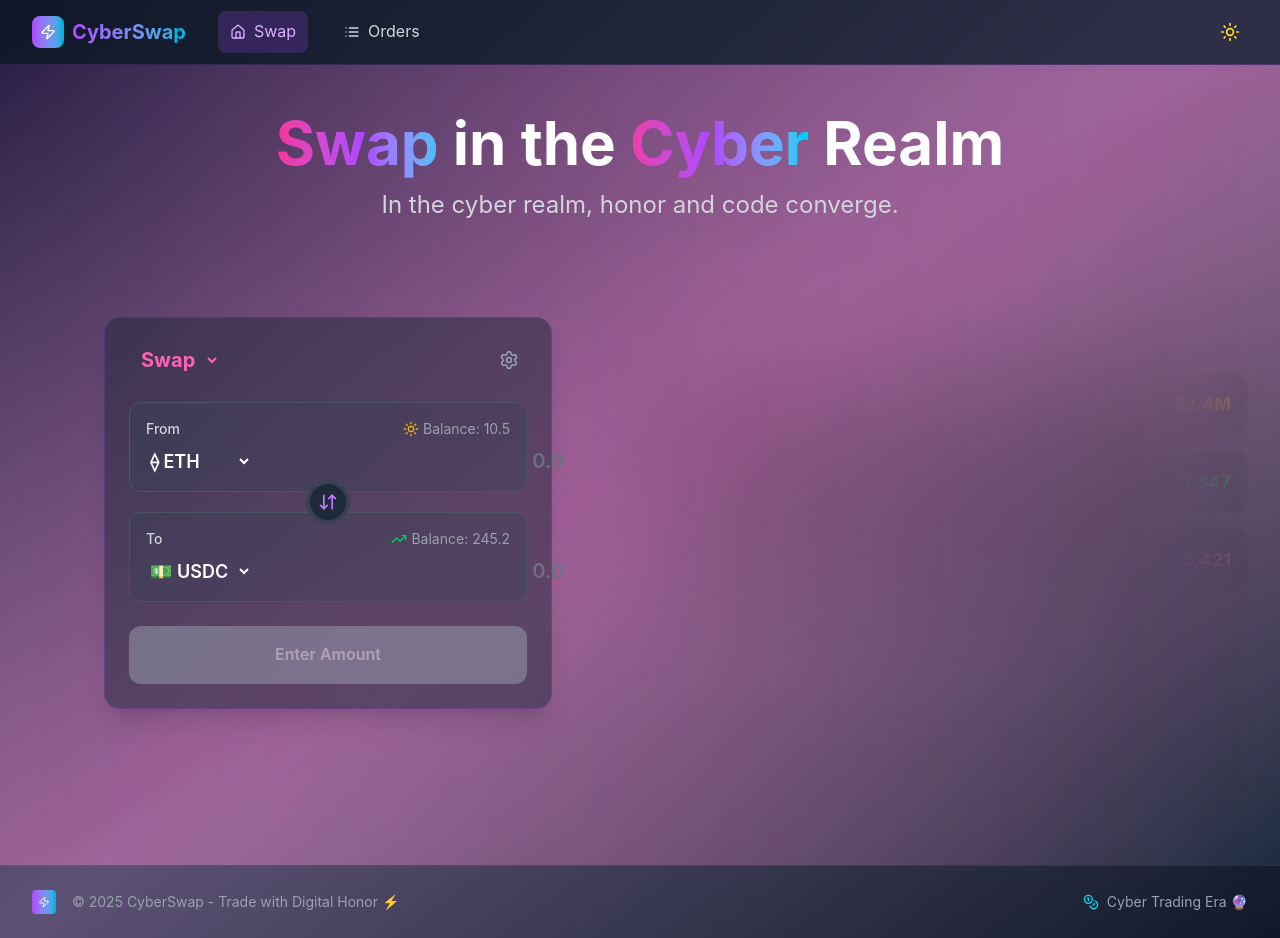
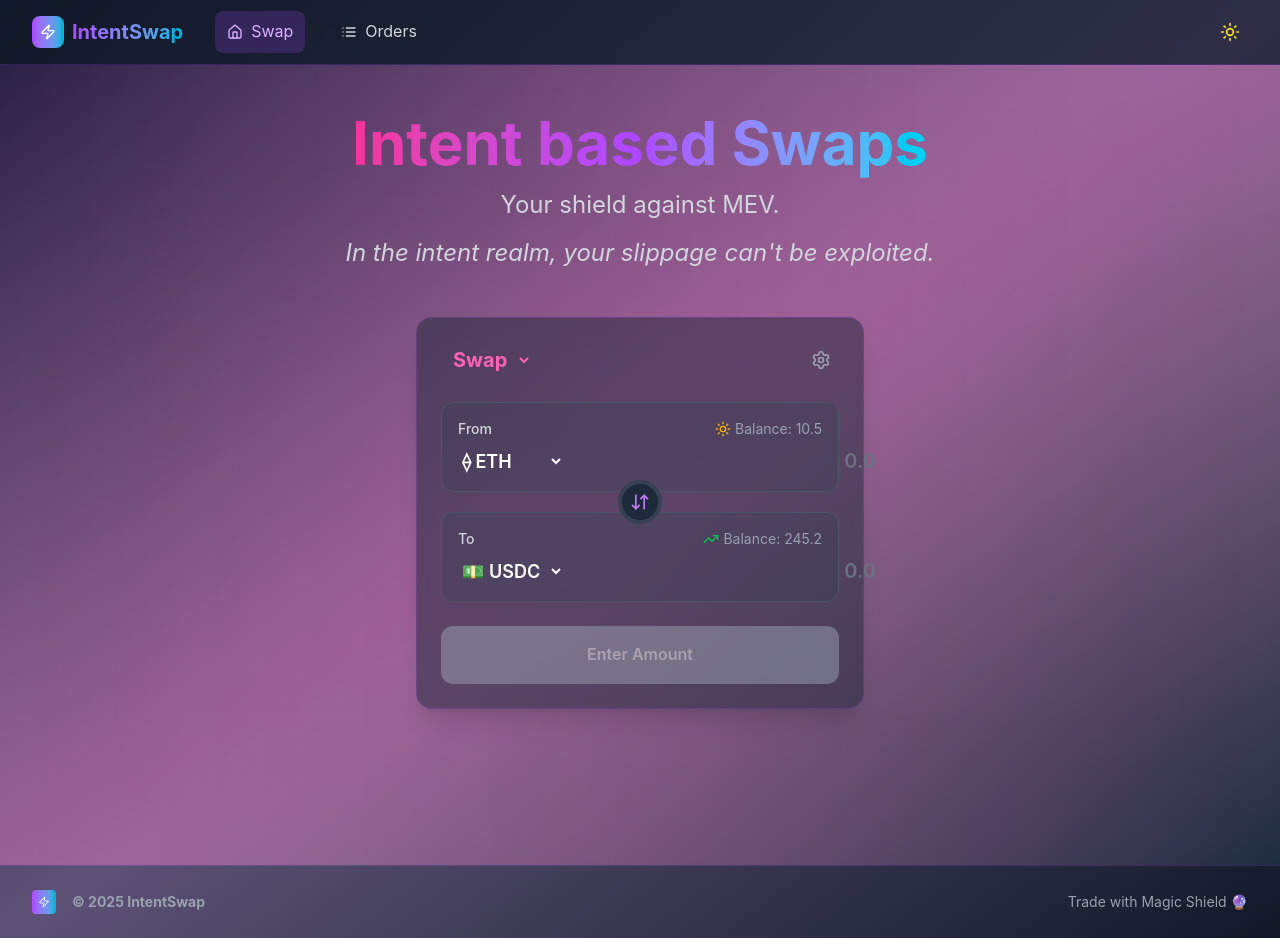
Before and after one commit to piotrwitek/intent-swap-dapp, a React (Vite) app: page / in a window 1280 px wide. Built offline with nearby package versions, Linux system fonts and the light colour scheme.

Commit message:
refactor: Update branding from CyberSwap to IntentSwap and adjust related text in Layout and Home components feat: Integrate global slippage management in SwapForm and persist app state in localStorage

```diff
--- a/src/components/Layout.tsx
+++ b/src/components/Layout.tsx
@@ -1,6 +1,6 @@
 import React from "react";
 import { Link, useLocation } from "react-router-dom";
-import { Moon, Sun, Home, List, Coins, Zap } from "lucide-react";
+import { Moon, Sun, Home, List, Zap } from "lucide-react";
 import { useApp } from "../context/AppContext";
 
 export default function Layout({ children }: { children: React.ReactNode }) {
@@ -41,7 +41,7 @@ export default function Layout({ children }: { children: React.ReactNode }) {
                 <span
                   className={`text-xl font-bold bg-gradient-to-r from-purple-500 to-cyan-500 bg-clip-text text-transparent`}
                 >
-                  CyberSwap
+                  IntentSwap
                 </span>
               </div>
 
@@ -122,23 +122,18 @@ export default function Layout({ children }: { children: React.ReactNode }) {
                   state.theme === "dark" ? "text-gray-400" : "text-gray-600"
                 }`}
               >
-                © 2025 CyberSwap - Trade with Digital Honor ⚡
+                <b>© 2025 IntentSwap </b>
               </span>
             </div>
 
             <div className="flex items-center space-x-6">
               <div className="flex items-center space-x-2">
-                <Coins
-                  className={`w-4 h-4 ${
-                    state.theme === "dark" ? "text-cyan-400" : "text-cyan-600"
-                  }`}
-                />
                 <span
                   className={`text-sm ${
                     state.theme === "dark" ? "text-gray-400" : "text-gray-600"
                   }`}
                 >
-                  Cyber Trading Era 🔮
+                  Trade with Magic Shield 🔮
                 </span>
               </div>
             </div>
--- a/src/components/SwapForm.tsx
+++ b/src/components/SwapForm.tsx
@@ -18,8 +18,12 @@ export default function SwapForm() {
   const [toToken, setToToken] = useState("USDC");
   const [fromAmount, setFromAmount] = useState("");
   const [toAmount, setToAmount] = useState("");
-  const [slippage, setSlippage] = useState("Auto");
   const [showSettings, setShowSettings] = useState(false);
+
+  // Use global slippage from context
+  const slippage = state.slippage;
+  const setSlippageGlobal = (value: string) =>
+    dispatch({ type: "SET_SLIPPAGE", payload: value });
 
   // Mock exchange rate calculation
   const calculateToAmount = (amount: string) => {
@@ -140,7 +144,7 @@ export default function SwapForm() {
                   {["Auto", "0.1", "0.5", "1.0"].map((value) => (
                     <button
                       key={value}
-                      onClick={() => setSlippage(value)}
+                      onClick={() => setSlippageGlobal(value)}
                       className={`px-3 py-1 rounded-lg text-sm transition-colors ${
                         slippage === value
                           ? "bg-purple-500 text-white"
@@ -339,7 +343,7 @@ export default function SwapForm() {
               : "bg-gray-400"
           }`}
         >
-          {fromAmount && toAmount ? "⚡ Execute Cyber Swap" : "Enter Amount"}
+          {fromAmount && toAmount ? "⚡ Execute Swap" : "Enter Amount"}
         </button>
       </div>
     </div>
--- a/src/context/AppContext.tsx
+++ b/src/context/AppContext.tsx
@@ -1,4 +1,4 @@
-import React, { createContext, useContext, useReducer } from "react";
+import React, { createContext, useContext, useReducer, useEffect } from "react";
 import type { ReactNode } from "react";
 
 // Types
@@ -19,6 +19,7 @@ interface AppState {
   orders: SwapOrder[];
   theme: "light" | "dark";
   orderType: "swap" | "limit";
+  slippage: string;
 }
 
 type AppAction =
@@ -26,13 +27,15 @@ type AppAction =
   | { type: "CANCEL_ORDER"; payload: string }
   | { type: "TOGGLE_THEME" }
   | { type: "SET_ORDER_TYPE"; payload: "swap" | "limit" }
-  | { type: "LOAD_MORE_ORDERS"; payload: SwapOrder[] };
+  | { type: "LOAD_MORE_ORDERS"; payload: SwapOrder[] }
+  | { type: "SET_SLIPPAGE"; payload: string };
 
 // Initial state
 const initialState: AppState = {
   orders: [],
   theme: "dark",
   orderType: "swap",
+  slippage: "Auto",
 };
 
 // Reducer
@@ -67,6 +70,11 @@ function appReducer(state: AppState, action: AppAction): AppState {
         ...state,
         orders: [...state.orders, ...action.payload],
       };
+    case "SET_SLIPPAGE":
+      return {
+        ...state,
+        slippage: action.payload,
+      };
     default:
       return state;
   }
@@ -80,7 +88,29 @@ const AppContext = createContext<{
 
 // Provider
 export function AppProvider({ children }: { children: ReactNode }) {
-  const [state, dispatch] = useReducer(appReducer, initialState);
+  // Load state from localStorage on mount
+  const [state, dispatch] = React.useReducer(appReducer, initialState, (init) => {
+    try {
+      const stored = localStorage.getItem("cyberswap-app-state");
+      if (stored) {
+        const parsed = JSON.parse(stored);
+        // Convert date strings back to Date objects for orders
+        if (parsed.orders) {
+          parsed.orders = parsed.orders.map((order: any) => ({
+            ...order,
+            timestamp: order.timestamp ? new Date(order.timestamp) : new Date(),
+          }));
+        }
+        return { ...init, ...parsed };
+      }
+    } catch {}
+    return init;
+  });
+
+  // Persist state to localStorage on change
+  React.useEffect(() => {
+    localStorage.setItem("cyberswap-app-state", JSON.stringify(state));
+  }, [state]);
 
   return (
     <AppContext.Provider value={{ state, dispatch }}>
--- a/src/pages/Home.tsx
+++ b/src/pages/Home.tsx
@@ -12,7 +12,7 @@ export default function Home() {
 
       {/* Hero Section */}
       <div className="relative z-10 overflow-hidden">
-        <div className="max-w-7xl mx-auto px-4 sm:px-6 lg:px-8 pt-12 pb-16">
+        <div className="max-w-7xl mx-auto px-4 sm:px-6 lg:px-8 pt-12">
           <div className="text-center">
             <h1
               className={`text-4xl md:text-6xl font-bold mb-4 ${
@@ -20,14 +20,8 @@ export default function Home() {
               }`}
             >
               <span className="bg-gradient-to-r from-pink-500 via-purple-500 to-cyan-400 bg-clip-text text-transparent">
-                Swap{" "}
+                Intent based Swaps
               </span>
-              in the
-              <span className="bg-gradient-to-r from-pink-500 via-purple-500 to-cyan-400 bg-clip-text text-transparent">
-                {" "}
-                Cyber
-              </span>{" "}
-              Realm
             </h1>
 
             <p
@@ -35,112 +29,16 @@ export default function Home() {
                 state.theme === "dark" ? "text-gray-300" : "text-gray-600"
               }`}
             >
-              In the cyber realm, honor and code converge.
+              <p className="text-2xl  mb-4">Your shield against MEV.</p>
+              <i>In the intent realm, your slippage can't be exploited.</i>
             </p>
           </div>
         </div>
       </div>
 
-      {/* Main Swap Form */}
-      <div className="max-w-7xl mx-auto px-4 sm:px-6 lg:px-8">
-        <div className="grid lg:grid-cols-2 gap-8 items-start">
-          {/* Center Column - Swap Form */}
-          <div className="lg:col-span-1">
-            <SwapForm />
-          </div>
-
-          {/* Right Column - Stats */}
-          <div className="lg:col-span-1 space-y-6">
-            <h3
-              className={`text-2xl font-bold mb-6 ${
-                state.theme === "dark" ? "text-white" : "text-gray-900"
-              }`}
-            >
-              Summer Stats 📊
-            </h3>
-
-            <div className="space-y-4">
-              <div
-                className={`p-4 rounded-xl border transition-colors ${
-                  state.theme === "dark"
-                    ? "bg-gray-800/30 border-yellow-500/20"
-                    : "bg-yellow-50 border-yellow-200"
-                }`}
-              >
-                <div className="flex items-center justify-between">
-                  <span
-                    className={`font-medium ${
-                      state.theme === "dark" ? "text-gray-300" : "text-gray-700"
-                    }`}
-                  >
-                    24h Volume
-                  </span>
-                  <span
-                    className={`text-lg font-bold ${
-                      state.theme === "dark"
-                        ? "text-yellow-400"
-                        : "text-yellow-600"
-                    }`}
-                  >
-                    $2.4M
-                  </span>
-                </div>
-              </div>
-
-              <div
-                className={`p-4 rounded-xl border transition-colors ${
-                  state.theme === "dark"
-                    ? "bg-gray-800/30 border-green-500/20"
-                    : "bg-green-50 border-green-200"
-                }`}
-              >
-                <div className="flex items-center justify-between">
-                  <span
-                    className={`font-medium ${
-                      state.theme === "dark" ? "text-gray-300" : "text-gray-700"
-                    }`}
-                  >
-                    Total Swaps
-                  </span>
-                  <span
-                    className={`text-lg font-bold ${
-                      state.theme === "dark"
-                        ? "text-green-400"
-                        : "text-green-600"
-                    }`}
-                  >
-                    15,847
-                  </span>
-                </div>
-              </div>
-
-              <div
-                className={`p-4 rounded-xl border transition-colors ${
-                  state.theme === "dark"
-                    ? "bg-gray-800/30 border-pink-500/20"
-                    : "bg-pink-50 border-pink-200"
-                }`}
-              >
-                <div className="flex items-center justify-between">
-                  <span
-                    className={`font-medium ${
-                      state.theme === "dark" ? "text-gray-300" : "text-gray-700"
-                    }`}
-                  >
-                    Active Traders
-                  </span>
-                  <span
-                    className={`text-lg font-bold ${
-                      state.theme === "dark" ? "text-pink-400" : "text-pink-600"
-                    }`}
-                  >
-                    3,421
-                  </span>
-                </div>
-              </div>
-            </div>
-          </div>
-        </div>
+      {/* Main Swap Form - Centered */}
+      <div className="flex justify-center items-center w-full mt-4">
+        <SwapForm />
       </div>
     </div>
   );
```
